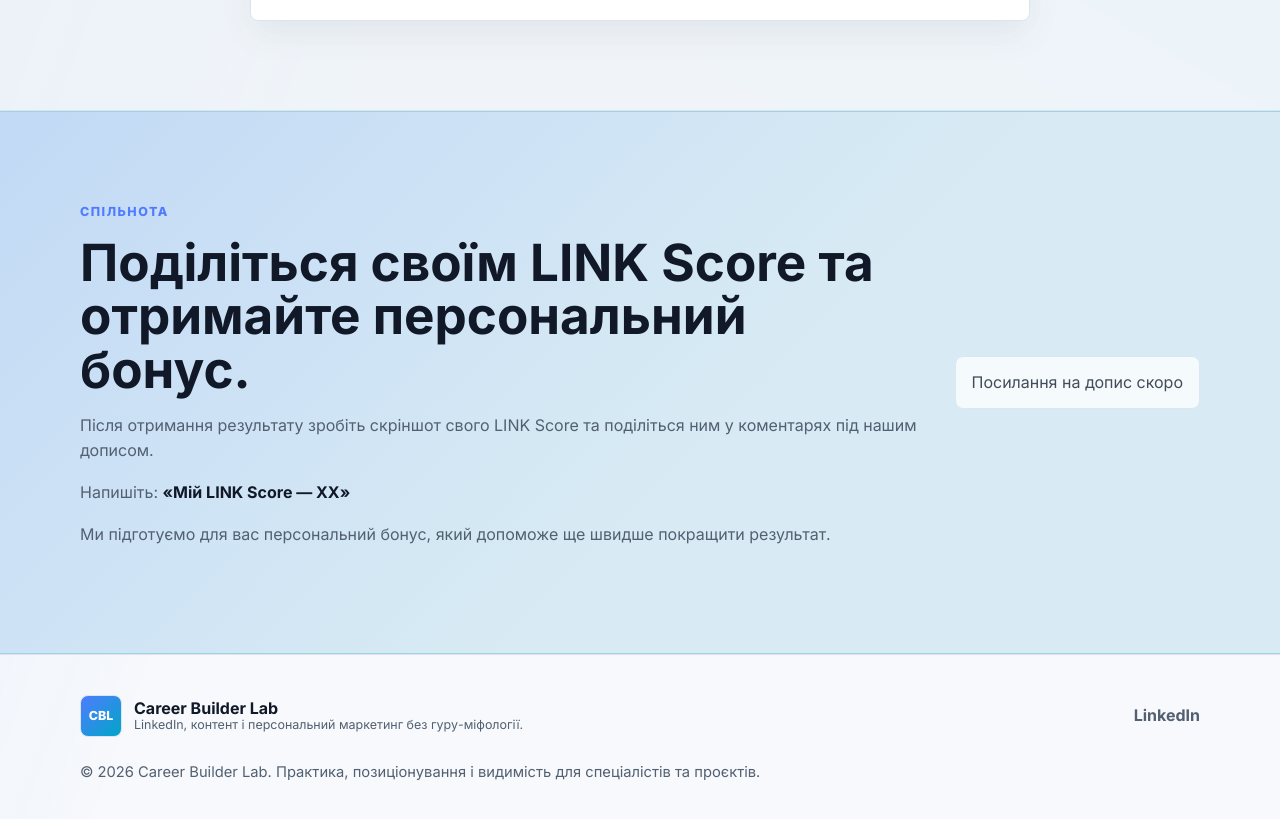
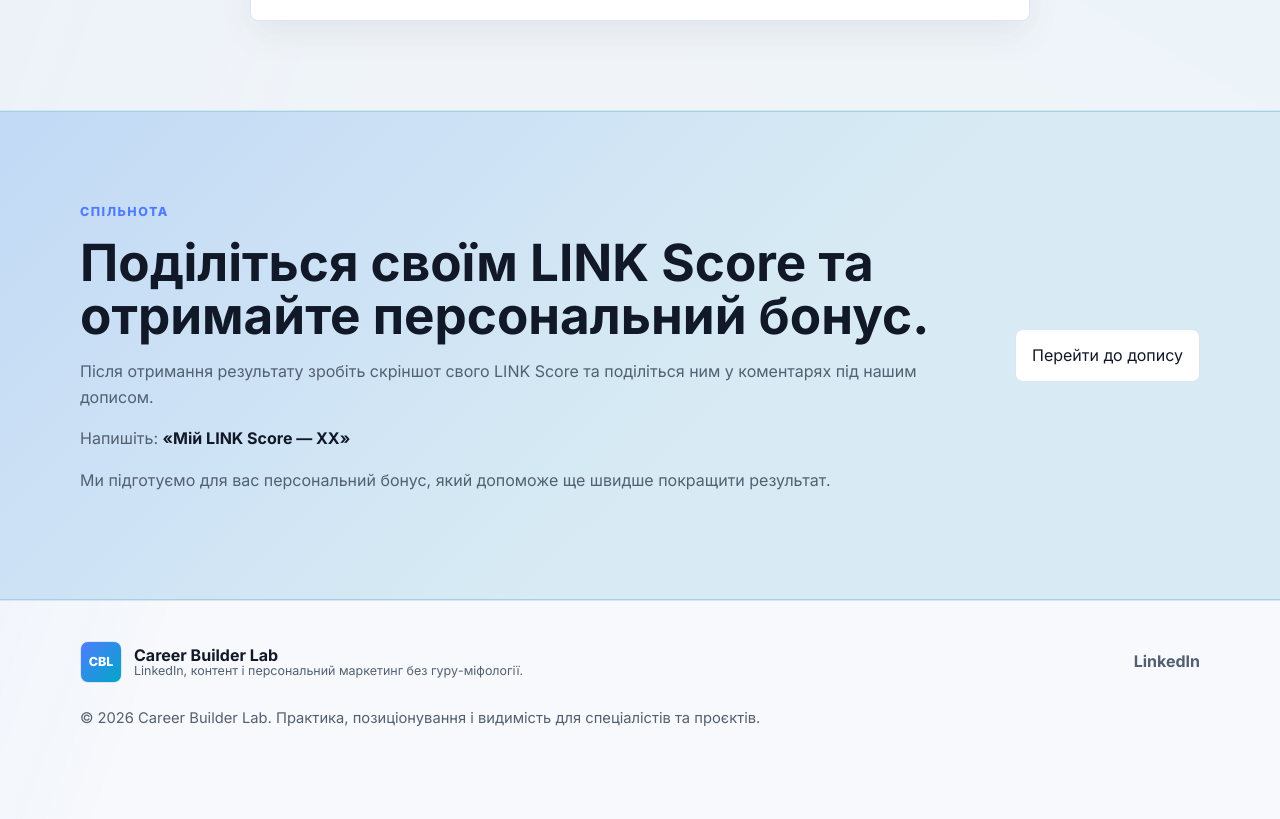
Before and after one commit to jenya112115-source/careerbuilderlab, a Jekyll site: the page built from pages/tool-profile-check.html, in a window 1280 px wide and 900 px high, scrolled down 4097 px, cut to the strip 76-895 px from the top of the window. Built offline with Jekyll 4.4.1, drawn with Linux system fonts in a browser that asks for light colours; a script that is not in the unit is left out; after the commit the page ends 4944 px from its top, so only the background shows below that.

Commit message:
Add files via upload

```diff
--- a/pages/tool-profile-check.html
+++ b/pages/tool-profile-check.html
@@ -151,7 +151,7 @@
         <p>Напишіть: <strong>«Мій LINK Score — XX»</strong></p>
         <p>Ми підготуємо для вас персональний бонус, який допоможе ще швидше покращити результат.</p>
       </div>
-      <a class="button secondary disabled-link" href="#" aria-disabled="true">Посилання на допис скоро</a>
+      <a class="button secondary" href="https://www.linkedin.com/posts/%D1%94%D0%B2%D0%B3%D0%B5%D0%BD%D1%96%D0%B9-%D0%B3%D1%80%D0%B5%D0%B1%D1%96%D0%BD%D0%B5%D0%BD%D0%BA%D0%BE-412610251_%D0%B2%D1%81%D1%96-%D0%B3%D0%B0%D0%BD%D1%8F%D0%BB%D0%B8%D1%81%D1%8F-%D0%B7%D0%B0-ssi-%D0%B0-%D0%BF%D0%BE%D1%82%D1%96%D0%BC-%D1%81%D1%82%D0%B0%D0%BB%D0%BE%D1%81%D1%8F-share-7481062621249527808-K8E3/?utm_source=social_share_send&utm_medium=member_desktop_web&amp;rcm=ACoAAD40a04B0_Wl3pKcnDm9bgjEb4E7jB5-AJw">Перейти до допису</a>
     </div>
   </section>
 </article>
```
